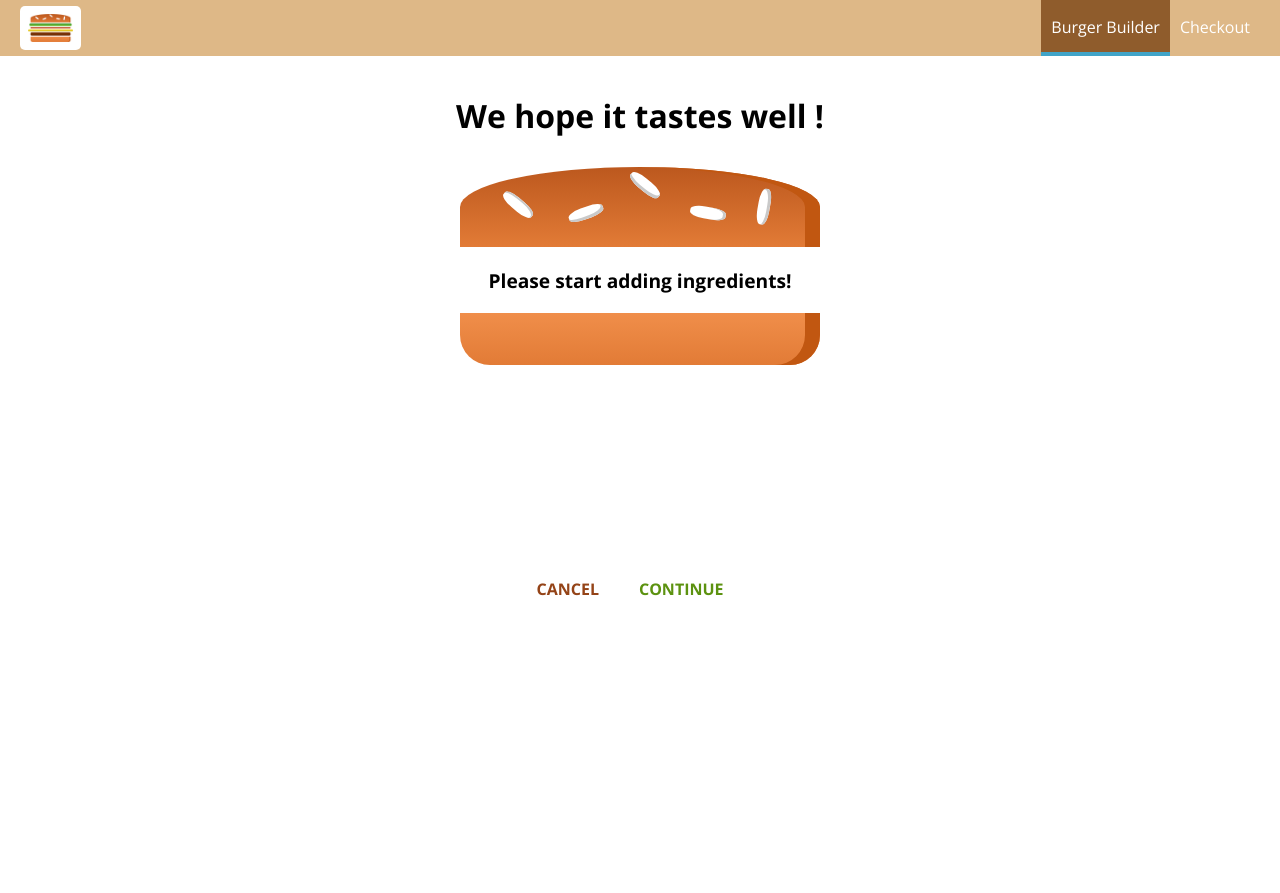
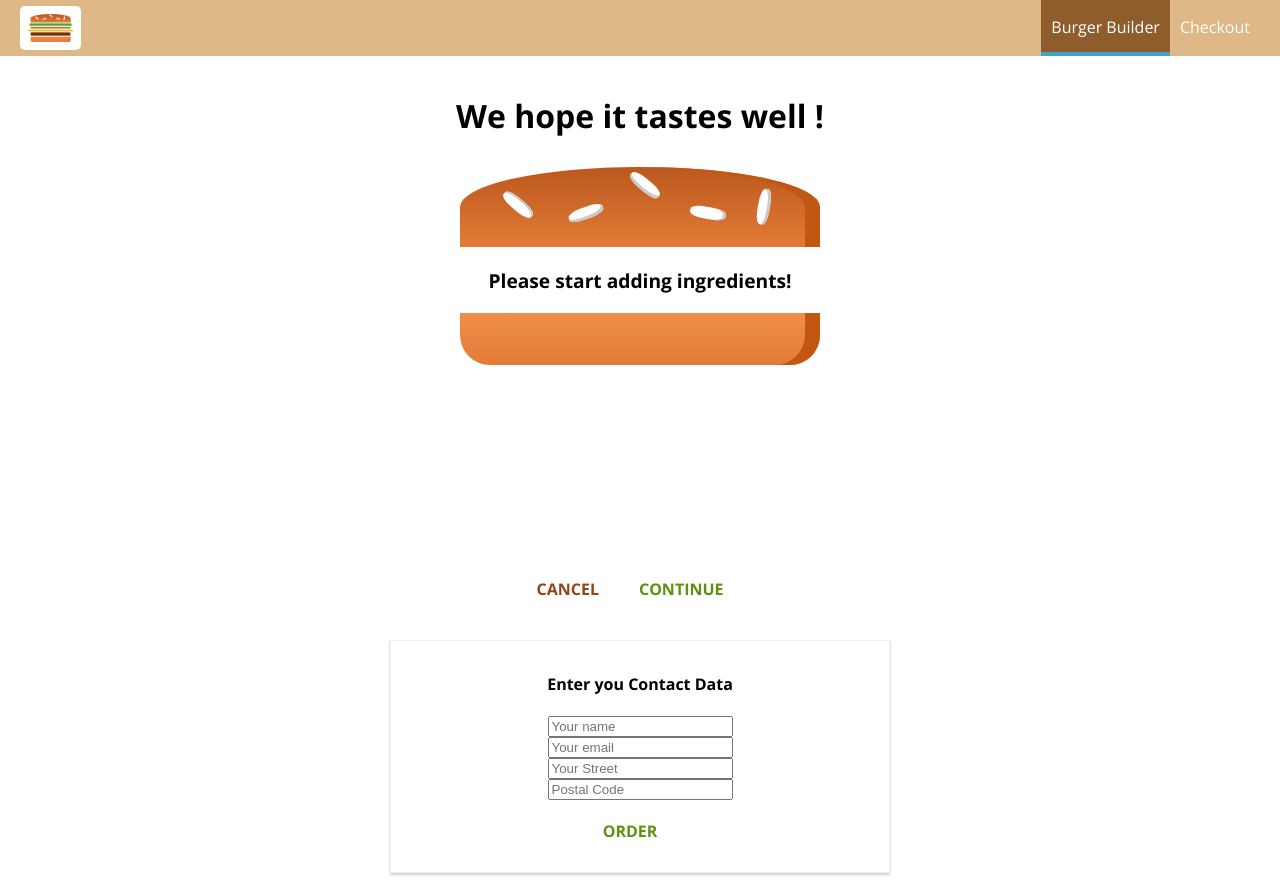
Before and after one commit to Wolfy64/burger-builder, a React app: page /checkout in a window 1280 px wide. Both pictures are taken after a click on the button "CONTINUE". Before the commit the page ends 800 px from the top, so only its background shows below. Built offline with nearby package versions, Linux system fonts and the light colour scheme.

Commit message:
Order Submission & Passing Data Between Page

```diff
--- a/src/containers/Checkout/Checkout.js
+++ b/src/containers/Checkout/Checkout.js
@@ -1,25 +1,28 @@
 import React, { Component } from 'react';
 import CheckoutSummary from '../../components/Order/CheckoutSummary/CheckoutSummary';
+import { Route } from 'react-router-dom';
+import ContactData from './ContactData/ContactData';
 
 class Checkout extends Component {
   state = {
-    ingredients: {
-      salad: 1,
-      meat: 1,
-      cheese: 1,
-      bacon: 1
-    }
+    ingredients: null,
+    price: 0
   };
 
-  componentDidMount() {
+  componentWillMount() {
     const query = new URLSearchParams(this.props.location.search);
     const ingredients = {};
+    let price = 0;
     for (let param of query.entries()) {
       // ['salad', '1']
-      ingredients[param[0]] = param[1];
+      if (param[0] === 'price') {
+        price = param[1];
+      } else {
+        ingredients[param[0]] = +param[1];
+      }
     }
 
-    this.setState({ ingredients });
+    this.setState({ ingredients, totalPrice: price });
   }
 
   checkoutCancelledHandler = () => {
@@ -38,6 +41,16 @@
           checkoutCancelled={this.checkoutCancelledHandler}
           checkoutContinued={this.checkoutContinuedHandler}
         />
+        <Route
+          path={`${this.props.match.path}/contact-data`}
+          render={props => (
+            <ContactData
+              ingredients={this.state.ingredients}
+              price={this.state.totalPrice}
+              {...props}
+            />
+          )}
+        />
       </div>
     );
   }
--- /dev/null
+++ b/src/containers/Checkout/ContactData/ContactData.css
@@ -0,0 +1,20 @@
+.ContactData{
+  margin: 20px auto;
+  width: 80%;
+  text-align: center;
+  box-shadow: 0 2px 3px #ccc;
+  border: 1px solid #eee;
+  padding: 10px;
+  box-sizing: border-box;
+}
+
+.Input{
+  display: block;
+  margin: auto;
+}
+
+@media( min-width: 600px ){
+  .ContactData{
+    width: 500px;
+  }
+}
--- /dev/null
+++ b/src/containers/Checkout/ContactData/ContactData.js
@@ -0,0 +1,91 @@
+import React, { Component } from 'react';
+import Button from '../../../components/UI/Button/Button';
+import classes from './ContactData.css';
+import axios from '../../../axios-orders';
+import Spinner from '../../../components/UI/Spinner/Spinner';
+
+class ContactData extends Component {
+  state = {
+    name: '',
+    email: '',
+    address: {
+      street: '',
+      postalCode: ''
+    },
+    loading: false
+  };
+
+  orderHandler = event => {
+    event.preventDefault();
+    this.setState({ loading: true });
+    const order = {
+      ingredients: this.state.ingredients,
+      totalPrice: this.state.totalPrice,
+      customer: {
+        name: 'David Wolf',
+        address: {
+          street: 'TestStreet 1',
+          zipCode: '42999',
+          country: 'USA'
+        },
+        email: 'test@mail.com',
+        deliveryMode: 'fastest'
+      }
+    };
+    axios
+      .post('orders.json', order)
+      .then(response => {
+        this.setState({ loading: false });
+        this.props.history.push('/');
+      })
+      .catch(error => {
+        this.setState({ loading: false });
+      });
+    console.log(this.props.ingredients);
+  };
+
+  render() {
+    let form = (
+      <form>
+        <input
+          className={classes.Input}
+          type="text"
+          name="name"
+          placeholder="Your name"
+        />
+        <input
+          className={classes.Input}
+          type="email"
+          name="email"
+          placeholder="Your email"
+        />
+        <input
+          className={classes.Input}
+          I
+          type="text"
+          name="street"
+          placeholder="Your Street"
+        />
+        <input
+          className={classes.Input}
+          I
+          type="text"
+          name="postal"
+          placeholder="Postal Code"
+        />
+        <Button btnType="Success" clicked={this.orderHandler}>
+          ORDER
+        </Button>
+      </form>
+    );
+    if (this.state.loading) form = <Spinner />;
+    return (
+      <div className={classes.ContactData}>
+        <h4>Enter you Contact Data</h4>
+        {form}
+      </div>
+    );
+  }
+}
+
+export default ContactData;
```
Also changed, not shown: src/containers/BurgerBuilder/BurgerBuilder.js (+0 -23 lines).
